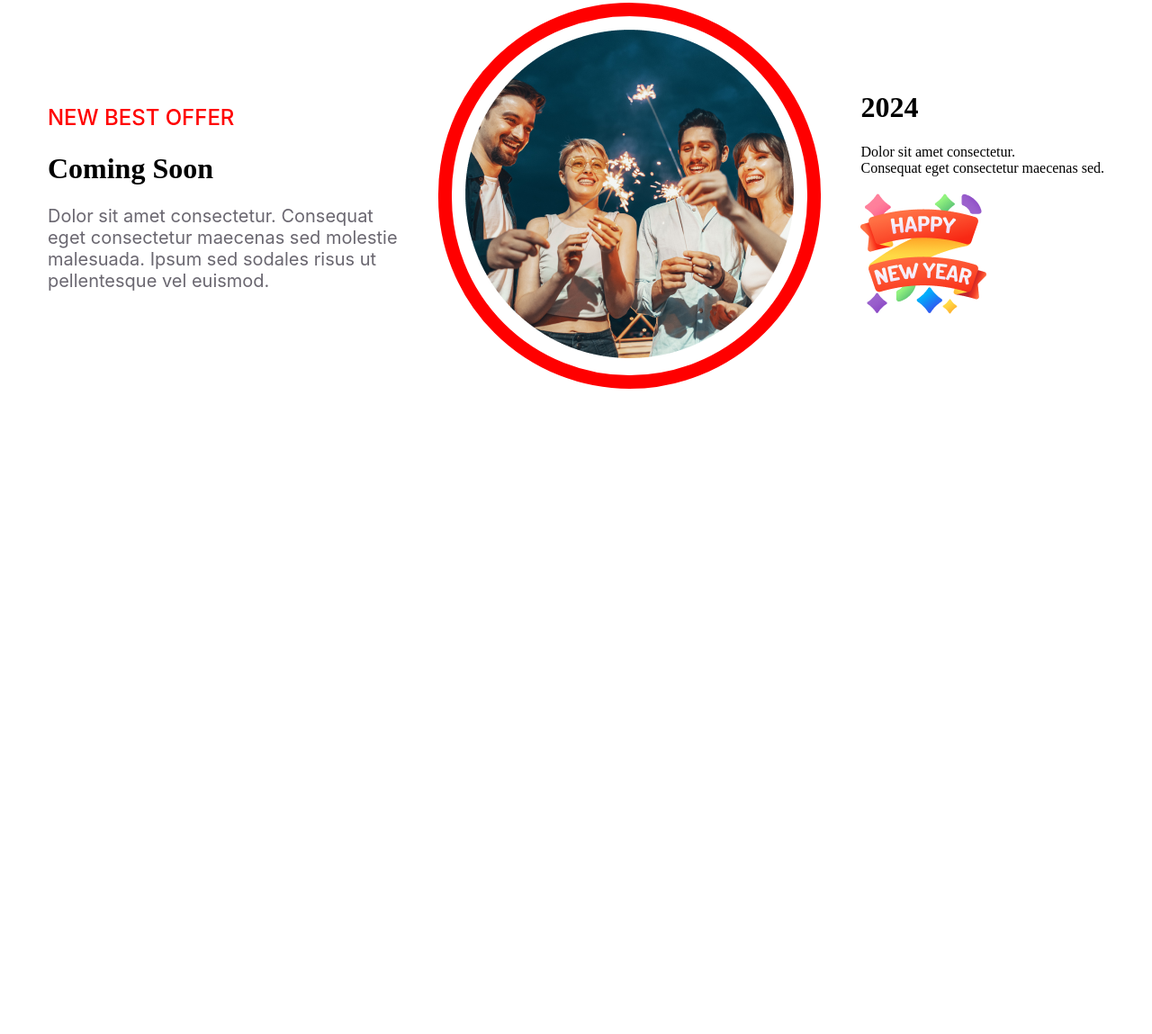
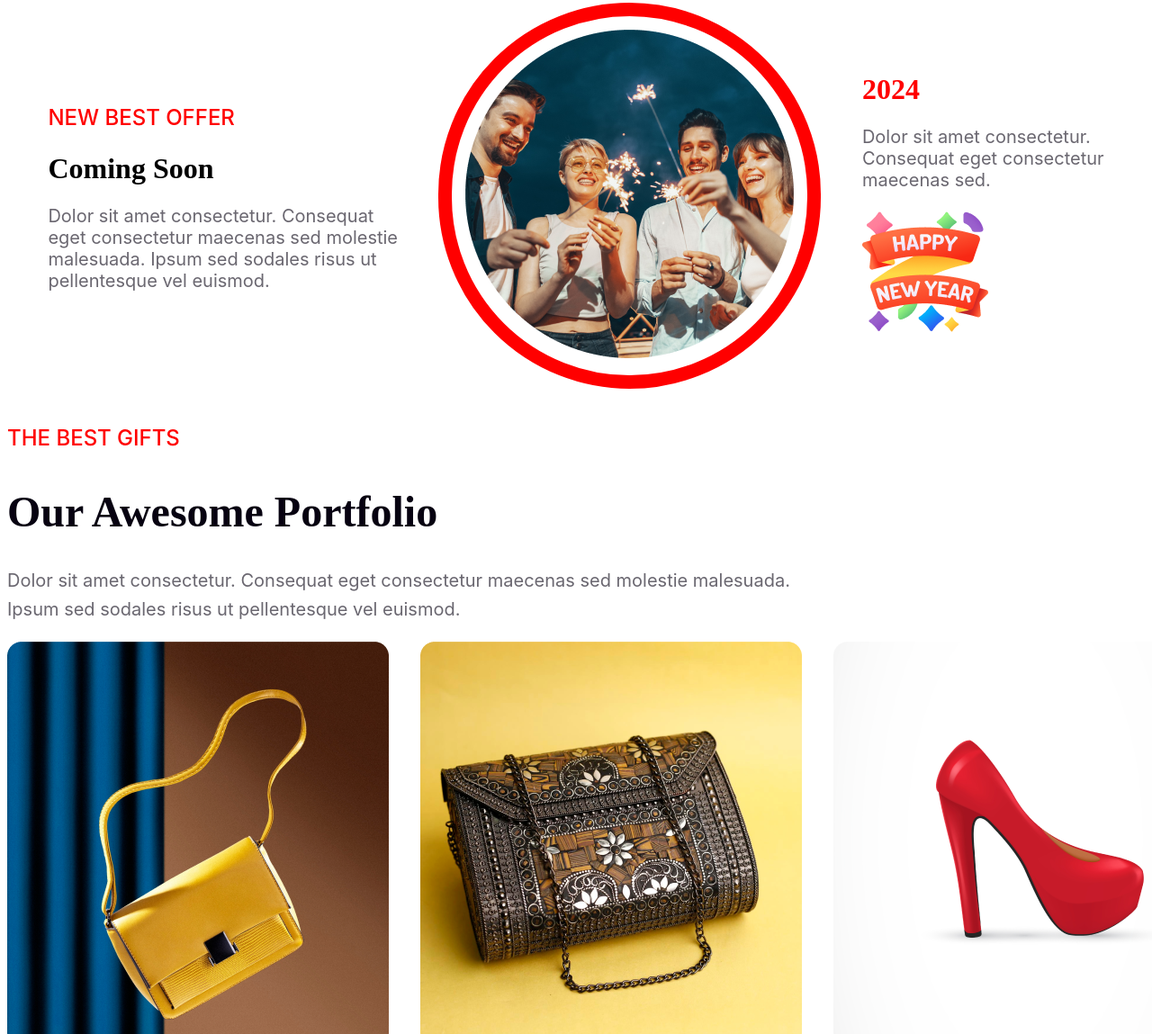
Before and after one commit to shanto2024sss/Happy-new-year-a1, a plain HTML site: page index.html in a window 1280 px wide. Shown: the part 2611-3760 px from the top of the page at 90% size. Before the commit the page ends 3051 px from the top, so only its background shows below. Drawn offline with Linux system fonts and the light colour scheme.

Commit message:
imgsitee

```diff
--- a/index.css
+++ b/index.css
@@ -184,7 +184,7 @@ line-height: normal;
 text-transform: capitalize;
 }
 
-#ptwo{
+.ptwo{
     color: rgba(7, 2, 17, 0.60);
 font-family: Inter;
 font-size: 20px;
@@ -198,3 +198,37 @@ border-radius: 463px;
 border: 15px solid #F00;
 
 }
+.gift{
+
+    color: #F00;
+font-family: Inter;
+font-size: 24px;
+font-style: normal;
+font-weight: 500;
+line-height: normal;
+}
+.our{
+
+    color: #070211;
+font-family: Merriweather;
+font-size: 48px;
+font-style: normal;
+font-weight: 900;
+line-height: normal;
+text-transform: capitalize;
+}
+.sit{
+    color: rgba(7, 2, 17, 0.60);
+    font-family: Inter;
+    font-size: 20px;
+    font-style: normal;
+    font-weight: 400;
+    line-height: 32px; /* 160% */
+
+}
+
+.fleximg{
+
+    display: flex;
+    gap: 35px;
+}
--- a/index.html
+++ b/index.html
@@ -75,19 +75,53 @@
         <div>
             <p id="pone">NEW BEST OFFER</p>
             <h1 id="hone">Coming Soon</h1>
-            <p id="ptwo">Dolor sit amet consectetur. Consequat <br>eget consectetur maecenas sed molestie <br> malesuada. Ipsum sed sodales risus ut <br>pellentesque vel euismod. </p>
+            <p class="ptwo">Dolor sit amet consectetur. Consequat <br>eget consectetur maecenas sed molestie <br> malesuada. Ipsum sed sodales risus ut <br>pellentesque vel euismod. </p>
         </div>
 
         <div class="imgone">
             <img src="./resources/Ellipse 1.png" alt="">
         </div>
         <div>
-            <h1>2024</h1>
-            <p>Dolor sit amet consectetur. <br>Consequat eget consectetur maecenas sed.</p>
+            <h1 style="color: red;">2024</h1>
+            <p class="ptwo">Dolor sit amet consectetur. <br>Consequat eget consectetur <br>maecenas sed.</p>
             <img src="./resources/Group 96.png" alt="">
         </div>
     </div>
 
+<!-- salebuy -->
+<!-- awesome protflio -->
+<div>
+
+<h5 class="gift">THE BEST GIFTS</h5>
+<h1 class="our">Our Awesome Portfolio</h1>
+<p class="sit">Dolor sit amet consectetur. Consequat eget consectetur maecenas sed molestie malesuada. <br> Ipsum sed sodales risus ut pellentesque vel euismod. </p>
+
+</div>
+
+<div >
+    <div class="fleximg">
+<img src="./resources/Rectangle 3.png" alt="">
+<img src="./resources/Rectangle 4.png" alt="">
+<img src="./resources/Rectangle 5.png" alt="">
+
+
+
+    </div>
+    <div class="fleximg">
+<img src="./resources/Rectangle 5.png" alt="">
+<img src="./resources/Rectangle 7.png" alt="">
+<img src="./resources/Rectangle 8.png" alt="">
+
+
+
+    </div>
+</div>
+<!-- Subscribe Newsletter -->
+<div>
+    <h3 class="newss">Subscribe Newsletter </h3>
+    <h1></h1>
+    <p></p>
+</div>
 </body>
 
 </html>
```
